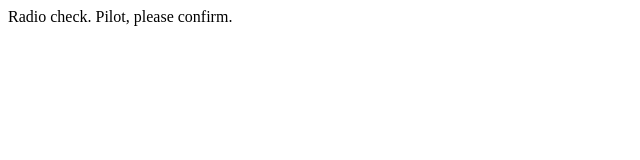
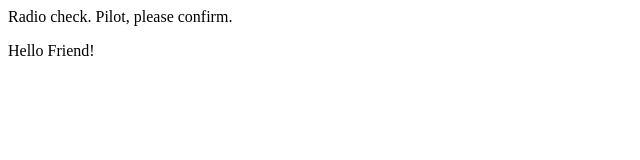
Before and after one commit to Oksana999/communication-log1, a plain HTML site: page index.html in a window 1280 px wide. Shown: the full height of the page, 0-640 px from the left. Drawn offline with Linux system fonts and the light colour scheme.

Commit message:
Add second line to log

```diff
--- a/index.html
+++ b/index.html
@@ -1,5 +1,6 @@
 <html>
 <body>
    <p>Radio check. Pilot, please confirm.</p>
+   <p>Hello Friend!</p>
 </body>
 </html>
```
